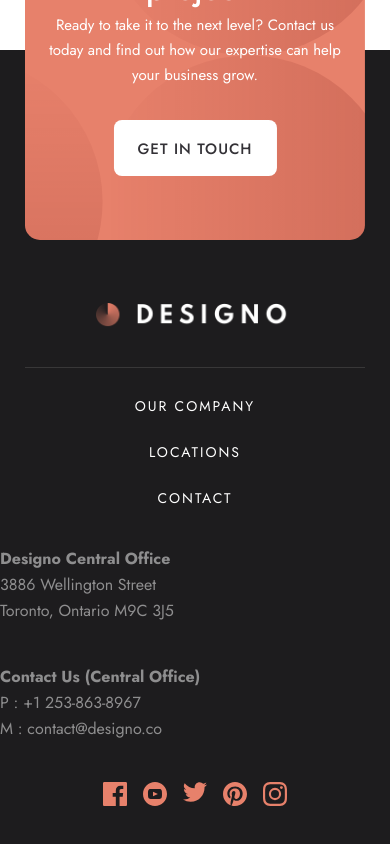
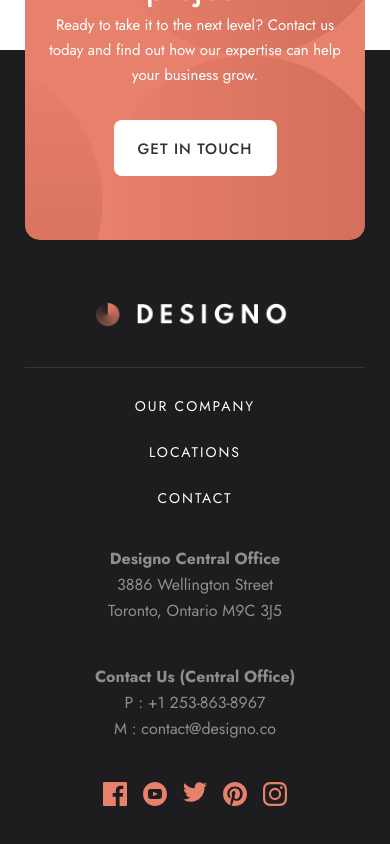
Before and after one commit to dbslapitan/designo, a Next.js app: page / in a window 390 px wide. Shown: the part 3585-4429 px from the top of the page. Built offline with nearby package versions, Linux system fonts and the light colour scheme.

Commit message:
fix position of address on footer at mobile

```diff
--- a/src/app/globals.scss
+++ b/src/app/globals.scss
@@ -56,5 +56,4 @@ ul{
 
 address{
     font-style: normal;
-    text-align: left;
 }
--- a/src/ui/footer/footer.module.scss
+++ b/src/ui/footer/footer.module.scss
@@ -94,4 +94,11 @@
             align-items: flex-end;
         }
     }
+
+    &__address{
+
+        @include tablet{
+            text-align: left;
+        }
+    }
 }
--- a/src/ui/footer/footer.tsx
+++ b/src/ui/footer/footer.tsx
@@ -28,14 +28,14 @@ export default function Footer(){
                 </ul>
             </div>
             <div className={`${styles["footer__bottom"]}`}>
-                <address>
+                <address className={`${styles["footer__address"]}`}>
                     <strong className={`${styles["footer__header"]}`}>Designo Central Office</strong>
                     <br />
                     3886 Wellington Street
                     <br />
                     Toronto, Ontario M9C 3J5
                 </address>
-                <address className={`${styles["footer__contact"]}`}>
+                <address className={`${styles["footer__address"]} ${styles["footer__contact"]}`}>
                     <strong className={`${styles["footer__header"]}`}>Contact Us (Central Office)</strong>
                     <br />
                     P : +1 253-863-8967
```
